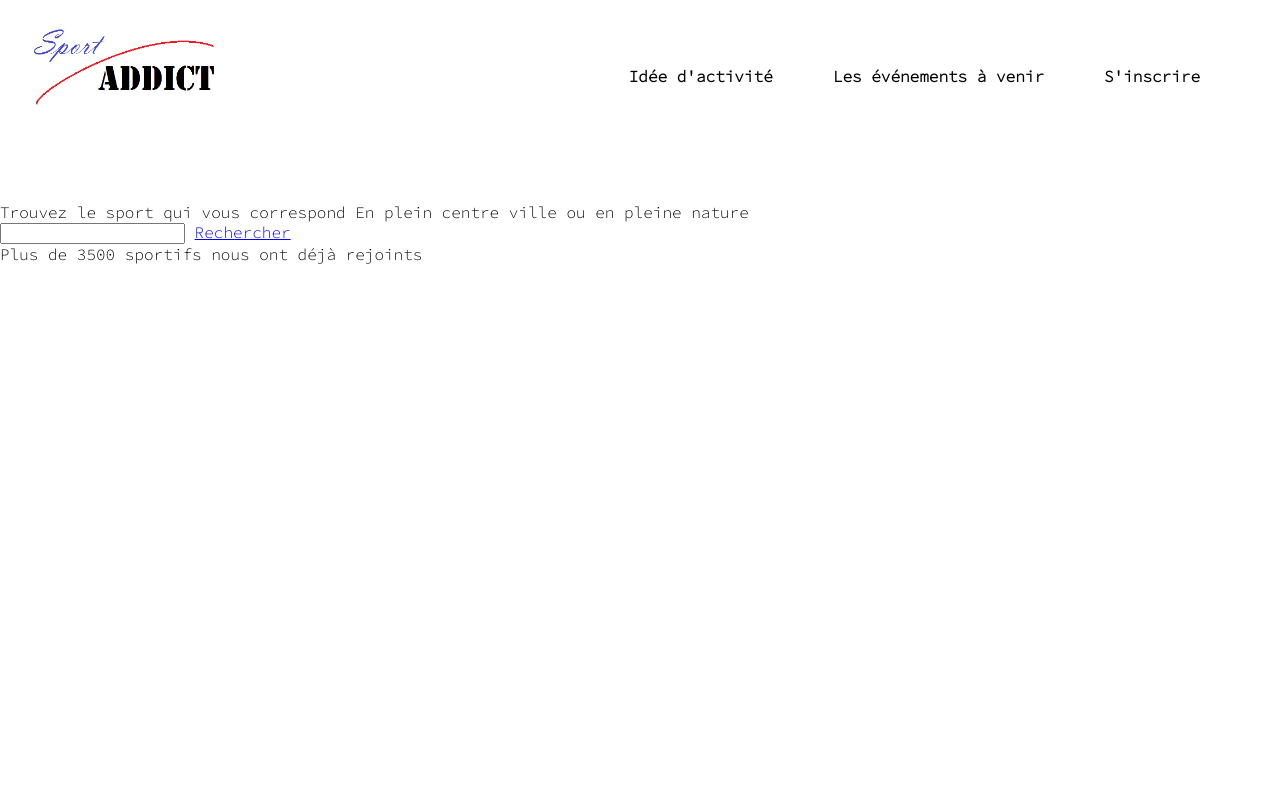
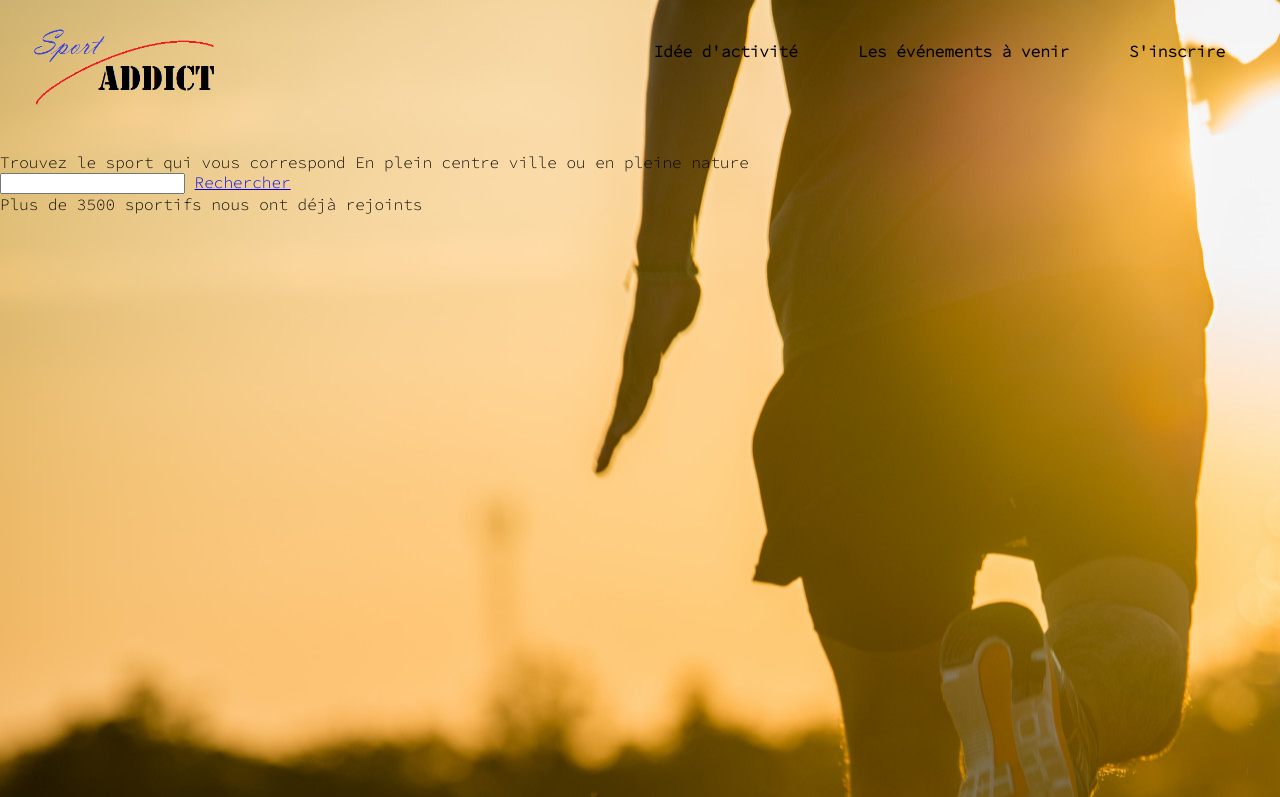
Before and after one commit to WRKT/sport-addict, a plain HTML site: page index.html in a window 1280 px wide. Shown: the top 797 px of the page. Drawn offline with Linux system fonts and the light colour scheme.

Commit message:
add background image

```diff
--- a/CSS/style/style.css
+++ b/CSS/style/style.css
@@ -22,18 +22,20 @@ body{
     font-family: 'Source Code Pro', monospace;
 }
 header{
-    padding: 50px;
+    padding: 25px;
     margin-bottom: 50px;
     font-weight: 600;
 }
 #Presentation{
     height: 100vh;
+    background-image: url(../images/man_fitness.jpg);
 }
 nav ul{
     display: flex;
     flex-direction: row;
     justify-content: right;
     list-style: none;
+
 }
 nav ul li{
     margin:0 30px;
--- a/index.html
+++ b/index.html
@@ -6,6 +6,7 @@
         <title>Sport Addict  - Le sport à tous les niveaux</title>
     </head>
     <body>
+        <div id="Presentation">
         <header>
             <img src="CSS/images/logo/SportAddict.png" alt="Logo de Sport Addict" id="logo">
             <nav>
@@ -17,7 +18,6 @@
             </nav>
         </header>
 
-        <div id="Presentation">
             Trouvez le sport qui vous correspond
             En plein centre ville ou en pleine nature
             <br>
```
Also changed, not shown: CSS/images/man_fitness.jpg (added).
